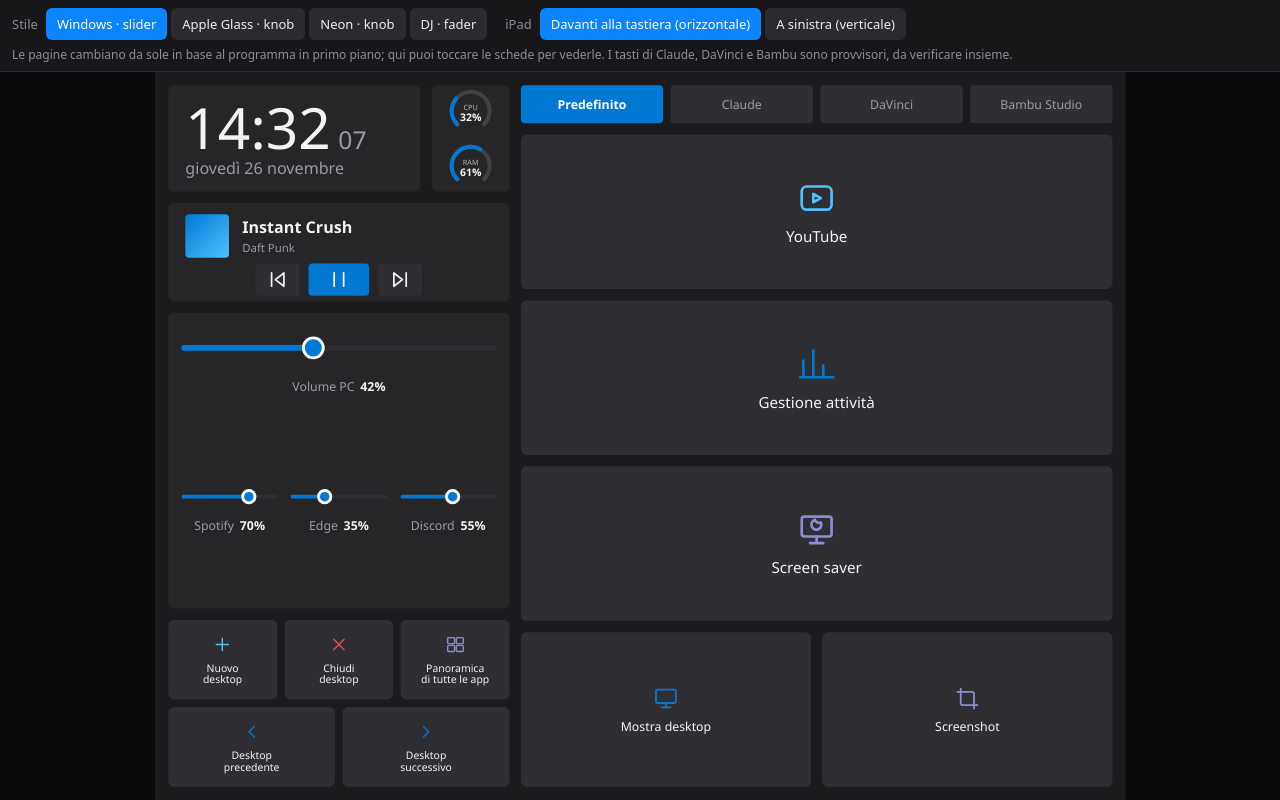
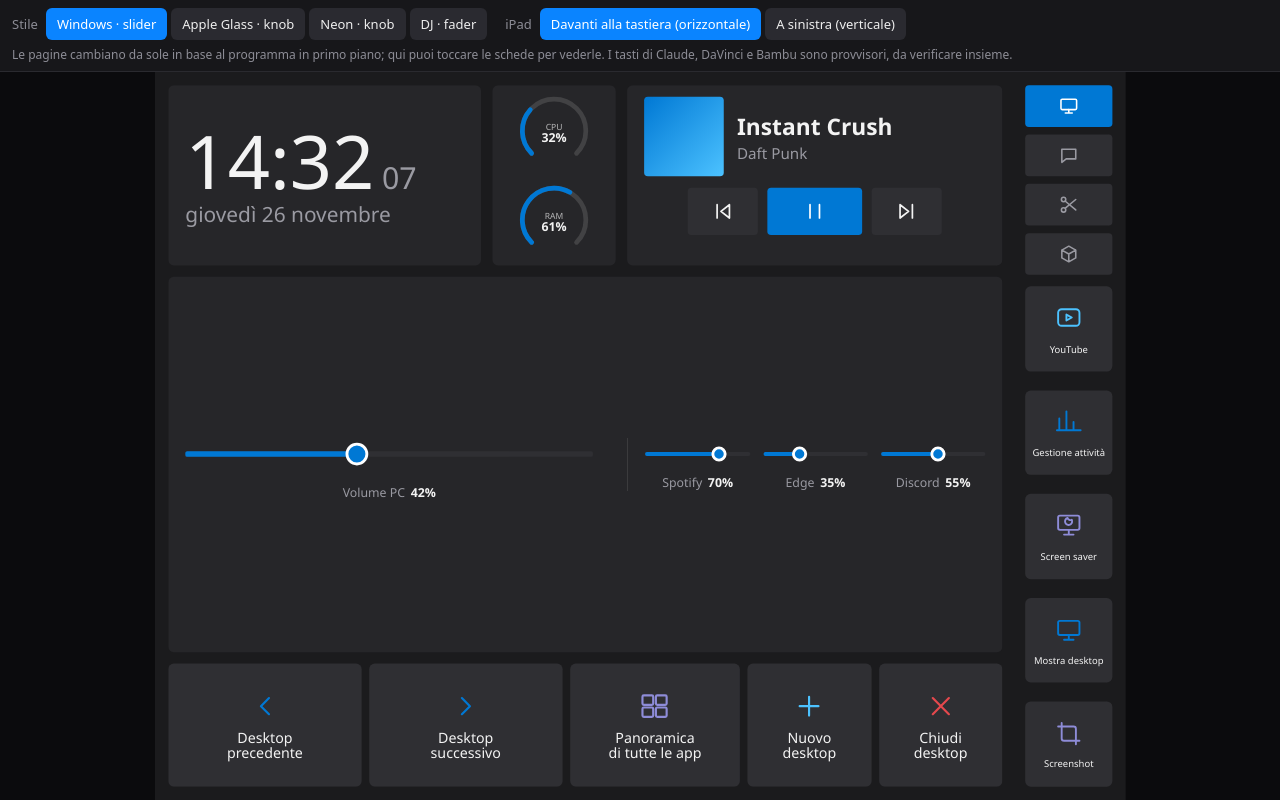
Before and after one commit to giandcdalcorso11-coder/GDC-stream-deck, a browser extension: page mockup/pannello.html in a window 1280 px wide. Drawn offline with Linux system fonts and the light colour scheme.

Commit message:
Mockup: modalita' a riposo (striscia stretta a destra) e modalita' programma, con transizione
Co-Authored-By: Claude Sonnet 5.5 <noreply@anthropic.com>
Claude-Session: https://claude.ai/code/session_01HsrMVCknNYjub7dYfeEpWz

```diff
--- a/mockup/pannello.html
+++ b/mockup/pannello.html
@@ -185,6 +185,38 @@ svg.i{width:24px;height:24px;fill:none;stroke:currentColor;stroke-width:1.8;stro
 .cvl{justify-content:space-evenly}
 .dl{display:flex;align-items:center;text-align:left}
 .dl svg{margin:0 10px 0 0}.dl .tt{margin-top:0}
+
+/* ===== revisione 3: due modalita' in orizzontale ===== */
+/* a riposo ("idle"): la parte fissa occupa quasi tutto, la pagina predefinita e' una striscia stretta a destra;
+   con un programma ("app"): la parte fissa si restringe e a destra compare la pagina del programma */
+#stage.land{display:flex;flex-direction:row;align-items:stretch;align-content:stretch}
+#stage.land #leftcol{display:flex;flex-direction:column;flex:none;width:360px;min-height:0;overflow:hidden;transition:width .4s ease}
+#stage.land #rightcol{flex:1;margin-left:12px;min-width:0}
+#stage.land #leftcol>*,#stage.land #rightcol>*{transition:opacity .25s}
+#stage.fade #leftcol>*,#stage.fade #rightcol>*{opacity:0}
+.tab svg{display:none}
+#stage.land.idle #leftcol{width:880px;display:grid;grid-template-columns:1.25fr 130px 1.5fr;grid-template-rows:190px 1fr 130px;grid-gap:12px;grid-template-areas:"c1 sys c2" "vol vol vol" "desk desk desk"}
+#stage.land.idle #toprow{display:contents}
+#stage.land.idle #c1,#stage.land.idle #sys,#stage.land.idle #c2,#stage.land.idle #vol,#stage.land.idle #deskrow{margin:0;height:auto}
+#stage.land.idle #sys{width:auto}
+#stage.land.idle #clock{font-size:78px}#stage.land.idle.t-dj #clock{font-size:60px}#stage.land.idle #date{font-size:22px}#stage.land.idle #clock small{font-size:32px}
+#stage.land.idle #art{width:84px;height:84px}#stage.land.idle #song{font-size:24px}#stage.land.idle #artist{font-size:16px}
+#stage.land.idle .tb{width:74px;height:50px}#stage.land.idle .tb.big{width:100px}#stage.land.idle #tr{margin-top:12px}
+#stage.land.idle #vol{flex-direction:row;align-items:center;justify-content:flex-start;padding:12px 18px}
+#stage.land.idle #master{width:auto;flex:1.2}#stage.land.idle.t-dj #master{width:auto;flex:1.2}
+#stage.land.idle #apps{width:auto;flex:1;border-left:1px solid rgba(128,128,128,.25);margin:0 0 0 18px;padding-left:18px}
+#stage.land.idle #deskrow{display:flex}#stage.land.idle #deskrow .key{width:auto}
+#stage.land.idle .dkb{font-size:15px}#stage.land.idle .dkb svg.i{width:34px;height:34px}
+#stage.land.idle .vu{height:150px}
+#stage.land.idle #strip{height:auto;flex:none}
+#stage.land.idle #tabs{flex-direction:column;width:100%}
+#stage.land.idle .tab{width:100%;height:44px;flex:none;padding:0}
+#stage.land.idle .tab .tl{display:none}
+#stage.land.idle .tab svg{display:block;margin:0 auto;width:22px;height:22px}
+#stage.land.idle #deck{display:flex;flex-direction:column;flex:1;margin-top:12px}
+#stage.land.idle #deck .key{flex:1;width:100%;margin-bottom:8px;font-size:10px;padding:0 4px;text-align:center;line-height:1.1}
+#stage.land.idle #deck .key:last-child{margin-bottom:0}
+#stage.land.idle #deck .key svg.i{width:30px;height:30px;margin-bottom:5px}
 </style></head><body>
 <div id="top"><div class="g" id="sty"><span>Stile</span></div><div class="g" id="ori"><span>iPad</span></div>
 <div id="note">Le pagine cambiano da sole in base al programma in primo piano; qui puoi toccare le schede per vederle. I tasti di Claude, DaVinci e Bambu sono provvisori, da verificare insieme.</div></div>
@@ -239,10 +271,10 @@ var apps=[['master','Volume PC'],['spotify','Spotify'],['edge','Edge'],['discord
 var theme='windows',orient='land',page='default';
 var DESK=[['left','Desktop<br>precedente','sys',0],['right','Desktop<br>successivo','sys',0],['overview','Panoramica<br>di tutte le app','work',1],['plus','Nuovo<br>desktop','audio',0],['xx','Chiudi<br>desktop','danger',0]];
 var PAGES={
- default:{n:'Predefinito',k:[['video','YouTube','audio',2],['task','Gestione attività','sys',2],['saver','Screen saver','work',2],['desk','Mostra desktop','sys',1,'sm'],['shot','Screenshot','work',1,'sm']]},
- claude:{n:'Claude',view:true,k:[['chat','Nuova chat','work'],['term','Claude Code','work'],['search','Cerca','sys'],['folder','Progetti','sys'],['globe','Apri claude.ai','sys'],['mic','Dettatura','audio'],['shot','Screenshot','sys'],['xx','Interrompi','danger']]},
- resolve:{n:'DaVinci',k:[['play','Play / Pausa','audio'],['blade','Taglia','work'],['undo','Annulla','sys'],['save','Salva','sys'],['markin','Segna IN','sys'],['markout','Segna OUT','sys'],['flag','Marker','work'],['trash','Elimina','danger']]},
- bambu:{n:'Bambu Studio',k:[['layers','Slice','work'],['printer','Stampa','danger'],['arrange','Disponi','sys'],['rotate','Orienta','sys'],['move','Sposta','sys'],['scale','Scala','sys'],['cube','Vista iso','sys'],['save','Salva','sys']]}
+ default:{n:'Predefinito',ico:'desk',k:[['video','YouTube','audio',2],['task','Gestione attività','sys',2],['saver','Screen saver','work',2],['desk','Mostra desktop','sys',1,'sm'],['shot','Screenshot','work',1,'sm']]},
+ claude:{n:'Claude',ico:'chat',view:true,k:[['chat','Nuova chat','work'],['term','Claude Code','work'],['search','Cerca','sys'],['folder','Progetti','sys'],['globe','Apri claude.ai','sys'],['mic','Dettatura','audio'],['shot','Screenshot','sys'],['xx','Interrompi','danger']]},
+ resolve:{n:'DaVinci',ico:'blade',k:[['play','Play / Pausa','audio'],['blade','Taglia','work'],['undo','Annulla','sys'],['save','Salva','sys'],['markin','Segna IN','sys'],['markout','Segna OUT','sys'],['flag','Marker','work'],['trash','Elimina','danger']]},
+ bambu:{n:'Bambu Studio',ico:'cube',k:[['layers','Slice','work'],['printer','Stampa','danger'],['arrange','Disponi','sys'],['rotate','Orienta','sys'],['move','Sposta','sys'],['scale','Scala','sys'],['cube','Vista iso','sys'],['save','Salva','sys']]}
 };
 function stageScale(){var w=document.getElementById('wrap'),s=document.getElementById('stage');return Math.min(w.clientWidth/s.offsetWidth,w.clientHeight/s.offsetHeight)}
 function fit(){var w=document.getElementById('wrap'),s=document.getElementById('stage'),k=stageScale();s.style.transform='scale('+k+')';s.style.left=Math.max(0,(w.clientWidth-s.offsetWidth*k)/2)+'px';s.style.top=Math.max(0,(w.clientHeight-s.offsetHeight*k)/2)+'px'}
@@ -253,7 +285,7 @@ function ctl(id,size){
  var name=apps.filter(function(a){return a[0]==id})[0][1];
  function setLabel(){label.innerHTML='<span>'+name+'</span><b>'+Math.round(vals[id])+'%</b>';}
  if(kind=='fader'){
-  var L=orient=='land',H=size=='lg'?130:(L?90:104),CH=size=='lg'?28:22,fd=document.createElement('div');fd.className='fd '+size;
+  var L=orient=='land',I=L&&page=='default',H=size=='lg'?(I?150:130):(I?120:(L?90:104)),CH=size=='lg'?28:22,fd=document.createElement('div');fd.className='fd '+size;fd.style.height=H+'px';
   fd.innerHTML='<div class="scale"></div><div class="slot"></div><div class="cap"></div>';
   var cap=fd.querySelector('.cap'),vu=null;
   function drawF(){cap.style.top=(8+(100-vals[id])/100*(H-16)-CH/2)+'px';setLabel();if(vu){var n=Math.round(vals[id]/100*12);for(var i=0;i<12;i++){vu.children[i].className=(i<n?'on ':'')+(i<7?'g':i<10?'o':'r')}}}
@@ -273,7 +305,7 @@ function ctl(id,size){
   s.addEventListener('pointerup',function(){s.onpointermove=null});
   box.appendChild(s);box.appendChild(label);draw();return box;
  }
- var D=size=='lg'?(orient=='land'?164:140):(orient=='land'?58:92),R=D/2-(size=='lg'?12:8),sw=size=='lg'?11:8,c=D/2;
+ var D=size=='lg'?(orient=='land'?(page=='default'?196:164):140):(orient=='land'?(page=='default'?104:58):92),R=D/2-(size=='lg'?12:8),sw=size=='lg'?11:8,c=D/2;
  var svg=document.createElementNS('http://www.w3.org/2000/svg','svg');svg.setAttribute('viewBox','0 0 '+D+' '+D);svg.setAttribute('width',D);svg.setAttribute('height',D);svg.setAttribute('class','kn');
  function pt(a,r){a=a*Math.PI/180;return [c+r*Math.cos(a),c+r*Math.sin(a)]}
  function arc(v,r){var a0=135,a1=135+270*v,p0=pt(a0,r),p1=pt(a1,r);return 'M'+p0+' A'+r+' '+r+' 0 '+((a1-a0)>180?1:0)+' 1 '+p1}
@@ -312,20 +344,23 @@ function claudeView(){
  draw();
 
  cv.appendChild(u);cv.appendChild(ss);return cv}
-function build(){
- var st=document.getElementById('stage');st.className='t-'+theme+' '+orient;
+function modeOf(){return orient=='land'&&page=='default'?'idle':'app'}
+function goPage(k){var prev=modeOf();page=k;if(orient!='land'||prev==modeOf()){build();return}
+ var st=document.getElementById('stage');st.classList.add('fade');setTimeout(function(){build({from:prev})},150)}
+function build(opts){
+ var st=document.getElementById('stage');var mode=modeOf();st.className='t-'+theme+' '+orient+(orient=='land'?' '+mode:'')+(opts&&opts.from?' fade':'');
  st.innerHTML='';
  var c1=el('section','card','<div id="clock">14:32<small>07</small></div><div id="date">giovedì 26 novembre</div>');c1.id='c1';
- var sd=orient=='land'?54:60;var sys=el('section','card',dial2(32,sd,5,'var(--accent)','CPU')+dial2(61,sd,5,'var(--accent)','RAM'));sys.id='sys';
+ var sd=orient=='land'?(mode=='idle'?74:54):60;var sys=el('section','card',dial2(32,sd,5,'var(--accent)','CPU')+dial2(61,sd,5,'var(--accent)','RAM'));sys.id='sys';
  var c2=el('section','card','<div id="now"><div id="art">'+ic('note').replace('class="i"','class="i" style="width:36px;height:36px"')+'</div><div><div id="song">Instant Crush</div><div id="artist">Daft Punk</div></div></div><div id="tr"><button class="tb">'+ic('prev')+'</button><button class="tb big">'+ic('pp')+'</button><button class="tb">'+ic('next')+'</button></div>');c2.id='c2';
  var vol=el('section','card');vol.id='vol';var m=el('div');m.id='master';var a=el('div');a.id='apps';
  m.appendChild(ctl('master','lg'));
  ['spotify','edge','discord'].forEach(function(id){var d=el('div','app');d.appendChild(ctl(id,'sm'));a.appendChild(d)});
  vol.appendChild(m);vol.appendChild(a);
  var strip=el('section');strip.id='strip';var db=el('section');db.id='deskrow';
- (orient=='land'?[DESK[3],DESK[4],DESK[2],DESK[0],DESK[1]]:DESK).forEach(function(d){var b=el('button','key dkb'+(d[3]?' wide':''),ic(d[0])+'<span>'+d[1]+'</span>');b.setAttribute('data-c',d[2]);db.appendChild(b)});
+ (orient=='land'&&mode=='app'?[DESK[3],DESK[4],DESK[2],DESK[0],DESK[1]]:DESK).forEach(function(d){var b=el('button','key dkb'+(d[3]?' wide':''),ic(d[0])+'<span>'+d[1]+'</span>');b.setAttribute('data-c',d[2]);db.appendChild(b)});
  var tabs=el('div');tabs.id='tabs';
- Object.keys(PAGES).forEach(function(k){var b=el('button','tab'+(k==page?' on':''),PAGES[k].n);b.onclick=function(){page=k;build()};tabs.appendChild(b)});
+ Object.keys(PAGES).forEach(function(k){var b=el('button','tab'+(k==page?' on':''),ic(PAGES[k].ico)+'<span class="tl">'+PAGES[k].n+'</span>');b.onclick=function(){goPage(k)};tabs.appendChild(b)});
  strip.appendChild(tabs);
  var dk=el('section');dk.id='deck';
  if(PAGES[page].view){dk.appendChild(claudeView())}else PAGES[page].k.forEach(function(k){var b=el('button','key'+(k[4]?' '+k[4]:''),ic(k[0])+'<span>'+k[1]+'</span>');b.setAttribute('data-c',k[2]);var sp=Array.isArray(k[3])?k[3][orient=='land'?0:1]:k[3];if(sp>1){b.style.gridColumn='span '+sp}dk.appendChild(b)});
@@ -334,7 +369,9 @@ function build(){
  left.appendChild(top2);left.appendChild(c2);left.appendChild(vol);left.appendChild(db);
  var right=el('div');right.id='rightcol';right.appendChild(strip);right.appendChild(dk);
  st.appendChild(left);st.appendChild(right);
- if(orient=='land'){var SP=[2,2,2,3,3];Array.prototype.forEach.call(db.children,function(b,i){b.style.gridColumn='span '+SP[i]})}
+ if(orient=='land'&&mode=='app'){var SP=[2,2,2,3,3];Array.prototype.forEach.call(db.children,function(b,i){b.style.gridColumn='span '+SP[i]})}
+ if(orient=='land'&&mode=='idle'){var FX=[1.6,1.6,1.4,1,1];Array.prototype.forEach.call(db.children,function(b,i){b.style.flex=FX[i]})}
+ if(opts&&opts.from){var lc=document.getElementById('leftcol');lc.style.width=opts.from=='idle'?'880px':'360px';lc.offsetWidth;lc.style.width='';setTimeout(function(){st.classList.remove('fade')},200)}
  if(theme=='dj'){var w=document.createElementNS('http://www.w3.org/2000/svg','svg');w.setAttribute('class','wave');w.setAttribute('viewBox','0 0 500 60');w.setAttribute('preserveAspectRatio','none');var h='';for(var x=0;x<500;x+=4){var q=7+Math.abs(Math.sin(x/17)*Math.sin(x/53))*22;h+='<rect x="'+x+'" y="'+(30-q)+'" width="2" height="'+(q*2)+'" fill="'+(x<220?'#2f9bff':'#1c4f8a')+'"/>'}w.innerHTML=h;c2.appendChild(w)}
  var sty=document.getElementById('sty');sty.innerHTML='<span>Stile</span>';
  for(var t in THEMES){(function(t){var b=el('button',t==theme?'on':'',NAMES[t]+({knob:' · knob',slider:' · slider',fader:' · fader'}[THEMES[t]]));b.onclick=function(){theme=t;build()};sty.appendChild(b)})(t)}
```
